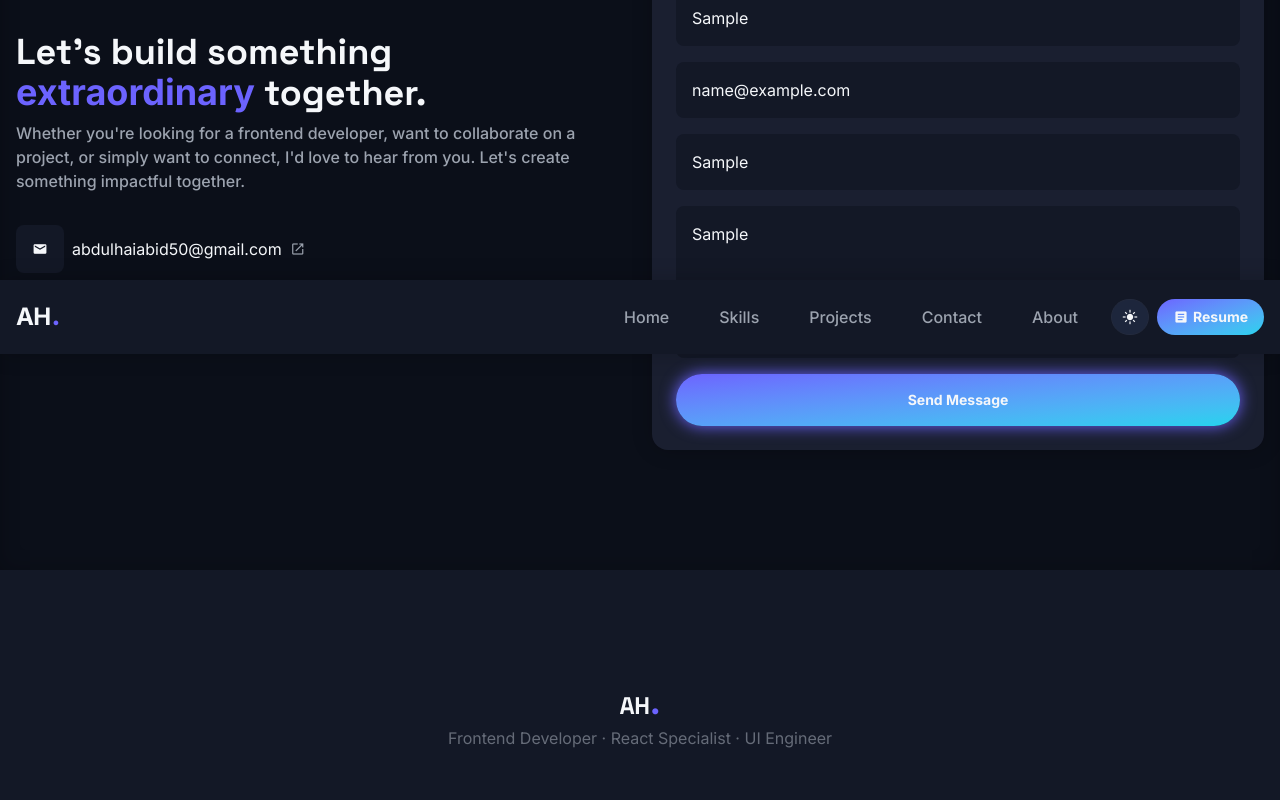
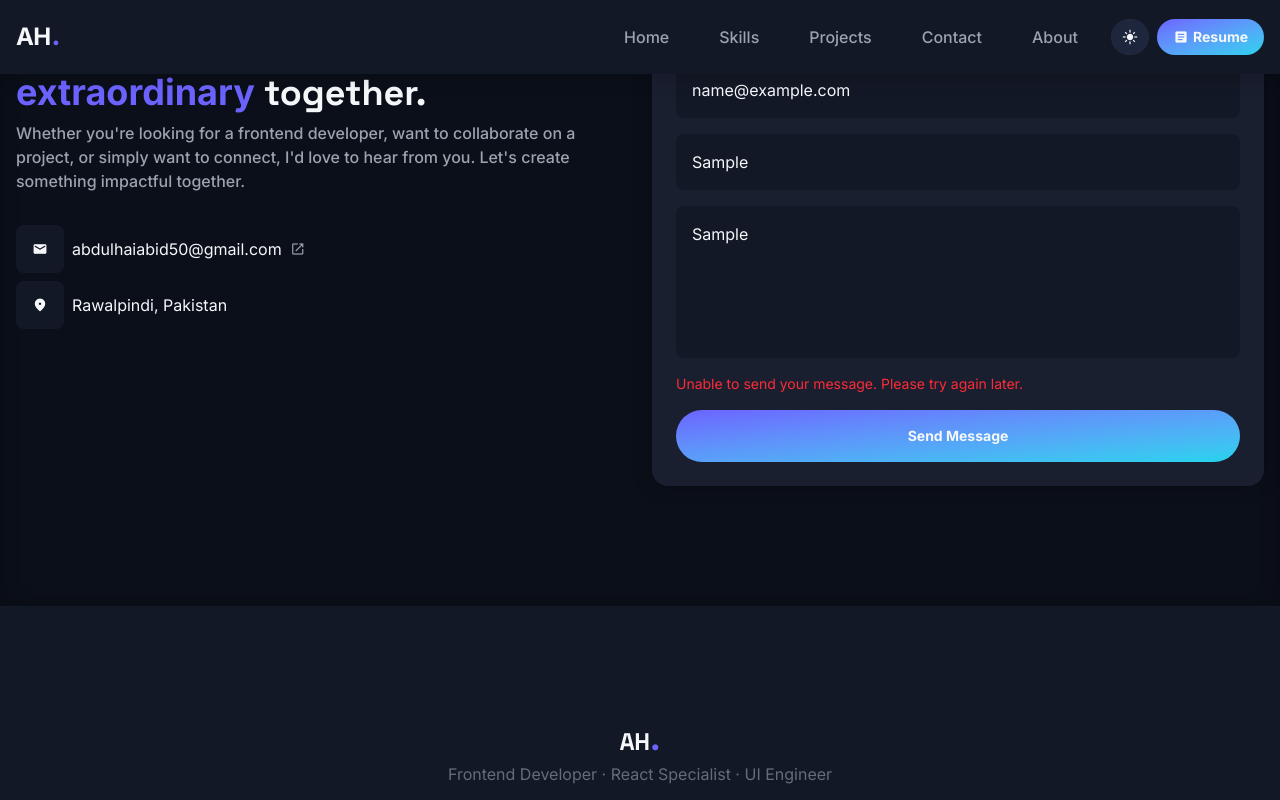
Before and after one commit to abdulhaiabid/portfolio-website, a React (Vite) app: page / in a window 1280 px wide. Both pictures are taken after typing "Sample", "name@example.com", "Sample", "Sample" into the empty fields and a click on the button "Send Message". Shown: the part 5521-6321 px from the top of the page. Built offline with nearby package versions, Linux system fonts and the light colour scheme.

Commit message:
Add contact section working and links

```diff
--- a/index.html
+++ b/index.html
@@ -14,7 +14,7 @@
     <link href="https://fonts.googleapis.com/css2?family=Material+Symbols+Outlined:wght,FILL@100..700,0..1&amp;display=swap" rel="stylesheet">
 
     <!-- Font Awesome CDN:- -->
-    <link rel="stylesheet" href="https://cdnjs.cloudflare.com/ajax/libs/font-awesome/6.5.2/css/all.min.css" />
+    <!-- <link rel="stylesheet" href="https://cdnjs.cloudflare.com/ajax/libs/font-awesome/6.5.2/css/all.min.css" /> -->
 
     <title>Portfolio</title>
   </head>
--- /dev/null
+++ b/src/components/ContactForm.jsx
@@ -0,0 +1,165 @@
+import { useState } from "react";
+
+const SERVICE_ID = import.meta.env.VITE_EMAILJS_SERVICE_ID;
+const TEMPLATE_ID = import.meta.env.VITE_EMAILJS_TEMPLATE_ID;
+const PUBLIC_KEY = import.meta.env.VITE_EMAILJS_PUBLIC_KEY;
+
+function ContactForm() {
+  console.log("SERVICE_ID:", SERVICE_ID);
+  console.log("TEMPLATE_ID:", TEMPLATE_ID);
+  console.log("PUBLIC_KEY:", PUBLIC_KEY);
+  const [formData, setFormData] = useState({
+    fullName: "",
+    email: "",
+    subject: "",
+    message: "",
+  });
+
+  const [loading, setLoading] = useState(false);
+  const [feedback, setFeedback] = useState({
+    type: "",
+    text: "",
+  });
+
+  const handleChange = (e) => {
+    const { name, value } = e.target;
+
+    setFormData((prev) => ({
+      ...prev,
+      [name]: value,
+    }));
+  };
+
+  const handleContactFormSubmit = async (e) => {
+    e.preventDefault();
+
+    setLoading(true);
+    setFeedback({ type: "", text: "" });
+
+    try {
+      const response = await fetch(
+        "https://api.emailjs.com/api/v1.0/email/send",
+        {
+          method: "POST",
+          headers: {
+            "Content-Type": "application/json",
+          },
+          body: JSON.stringify({
+            service_id: SERVICE_ID,
+            template_id: TEMPLATE_ID,
+            user_id: PUBLIC_KEY,
+            template_params: {
+              from_name: formData.fullName,
+              from_email: formData.email,
+              subject: formData.subject,
+              message: formData.message,
+              to_name: "Web Wizard",
+            },
+          }),
+        }
+      );
+
+      const result = await response.text();
+
+      console.log("Status:", response.status);
+      console.log("Response:", result);
+
+      if (!response.ok) {
+        throw new Error(result);
+      }
+
+      setFeedback({
+        type: "success",
+        text: "Your message has been sent successfully!",
+      });
+
+      setFormData({
+        fullName: "",
+        email: "",
+        subject: "",
+        message: "",
+      });
+    } catch (error) {
+      console.error(error);
+
+      setFeedback({
+        type: "error",
+        text: "Unable to send your message. Please try again later.",
+      });
+    } finally {
+      setLoading(false);
+    }
+  };
+
+  return (
+    <form
+      onSubmit={handleContactFormSubmit}
+      className="p-4 md:p-6 flex flex-col gap-4 bg-background-tertiary [box-shadow:0px_0px_20px_1px_rgba(0,0,0,0.2)] rounded-lg md:rounded-2xl"
+    >
+      <h2 className="inline md:hidden text-3xl font-body font-bold">
+        Contact Form
+      </h2>
+
+      <input
+        type="text"
+        name="fullName"
+        placeholder="Your Name"
+        value={formData.fullName}
+        onChange={handleChange}
+        required
+        className="w-full p-3 md:p-4 text-text-primary bg-background-secondary rounded-lg ring ring-transparent focus:ring-accent-primary outline-none"
+      />
+
+      <input
+        type="email"
+        name="email"
+        placeholder="Email Address"
+        value={formData.email}
+        onChange={handleChange}
+        required
+        className="w-full p-3 md:p-4 text-text-primary bg-background-secondary rounded-lg ring ring-transparent focus:ring-accent-primary outline-none"
+      />
+
+      <input
+        type="text"
+        name="subject"
+        placeholder="Subject"
+        value={formData.subject}
+        onChange={handleChange}
+        required
+        className="w-full p-3 md:p-4 text-text-primary bg-background-secondary rounded-lg ring ring-transparent focus:ring-accent-primary outline-none"
+      />
+
+      <textarea
+        name="message"
+        rows={5}
+        placeholder="Message"
+        value={formData.message}
+        onChange={handleChange}
+        required
+        className="w-full p-3 md:p-4 text-text-primary bg-background-secondary rounded-lg ring ring-transparent focus:ring-accent-primary outline-none resize-none"
+      />
+
+      {feedback.text && (
+        <p
+          className={`text-sm ${feedback.type === "success"
+            ? "text-green-500"
+            : "text-red-500"
+            }`}
+        >
+          {feedback.text}
+        </p>
+      )}
+
+      <button
+        type="submit"
+        disabled={loading}
+        className="px-8 py-4 flex justify-center items-center text-sm font-bold text-background-primary dark:text-text-primary bg-linear-to-br from-accent-primary to-accent-secondary rounded-full hover:[box-shadow:0_0_16px_var(--accent-primary)] disabled:opacity-60 disabled:cursor-not-allowed transition-all"
+      >
+        {loading ? "Sending..." : "Send Message"}
+      </button>
+    </form>
+  );
+}
+
+export default ContactForm;
--- a/src/sections/ContactSection.jsx
+++ b/src/sections/ContactSection.jsx
@@ -1,3 +1,5 @@
+import ContactForm from "../components/ContactForm";
+
 function ContactSection() {
 
   const workflowSteps = [
@@ -72,7 +74,7 @@ function ContactSection() {
                   href="mailto:abdulhaiabid50@gmail.com"
                   className="flex items-center text-sm sm:text-base ring ring-transparent outline-none focus:ring-accent-primary">
                   abdulhaiabid50@gmail.com
-                  <span class="material-symbols-outlined ml-2 text-sm! md:text-base! text-text-secondary">
+                  <span className="material-symbols-outlined ml-2 text-sm! md:text-base! text-text-secondary">
                     open_in_new
                   </span>
                 </a>
@@ -109,7 +111,8 @@ function ContactSection() {
             </ul> */}
           </div>
           <div className="col-span-1 md:col-span-6 text-text-primary">
-            <form
+            <ContactForm />
+            {/* <form
               action=""
               onSubmit={handleContactFormSubmit}
               className="p-4 md:p-6 flex flex-col gap-4 bg-background-tertiary [box-shadow:0px_0px_20px_1px_rgba(0,0,0,0.2)] rounded-lg md:rounded-2xl">
@@ -146,7 +149,7 @@ function ContactSection() {
                 className="px-8 py-4 sm:py-4 flex justify-center items-center gap-1 text-sm text-background-primary dark:text-text-primary font-bold bg-linear-to-br from-accent-primary to-accent-secondary rounded-full transition-shadow duration-150 hover:bg-accent-primary/60 cursor-pointer hover:[box-shadow:0_0_16px_var(--accent-primary)] outline-none focus:[box-shadow:0_0_16px_var(--accent-primary)]">
                 Send Message
               </button>
-            </form>
+            </form> */}
           </div>
         </div>
       </div>
--- a/src/sections/FooterSection.jsx
+++ b/src/sections/FooterSection.jsx
@@ -38,13 +38,13 @@ function FooterSection() {
           <li>
             <a
               title="GitHub"
-              href="#"
+              href="https://github.com/abdulhaiabid"
               className="px-4 py-2 inline-block font-semibold bg-background-tertiary border border-border transition-color duration-150 ring ring-transparent rounded-full hover:bg-[oklch(from_var(--background-primary)_calc(l*1.8)_calc(c*1.5)_h)] outline-none focus:ring-accent-primary">GitHub</a>
           </li>
           <li>
             <a
               title="LinkedIn"
-              href="#"
+              href="https://linkedin.com/in/abdulhaiabid"
               className="px-4 py-2 inline-block font-semibold bg-background-tertiary border border-border transition-color duration-150 ring ring-transparent rounded-full hover:bg-[oklch(from_var(--background-primary)_calc(l*1.8)_calc(c*1.5)_h)] outline-none focus:ring-accent-primary">LinkedIn</a>
           </li>
         </ul>
```
Also changed, not shown: 1 other file (tests, documents, lock files or other folders).
